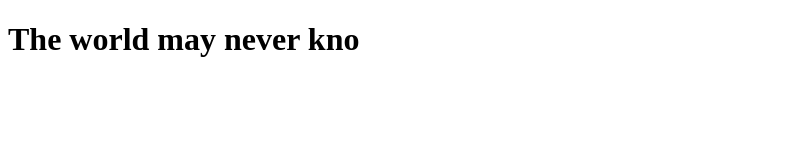
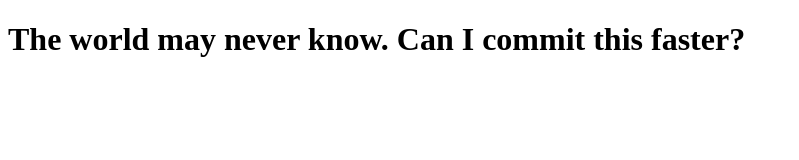
Before and after one commit to yashparikh02/testing, a plain HTML site: page index.html in a window 1280 px wide. Shown: the whole page, without its empty margins (0-799 px from the left). Drawn offline with Linux system fonts and the light colour scheme.

Commit message:
faster commit

```diff
--- a/index.html
+++ b/index.html
@@ -5,7 +5,7 @@
 </head>
 <body>
 
-<h1>The world may never kno
+<h1>The world may never know. Can I commit this faster?
 </h1>
 
 
```
